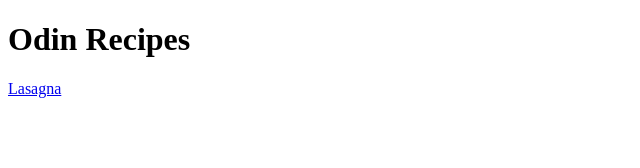
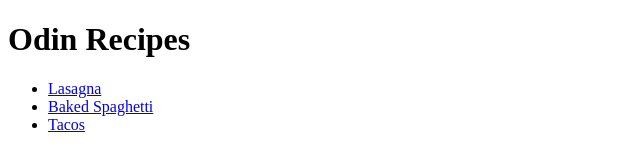
Before and after one commit to jacrid02/odin-recipes, a plain HTML site: page index.html in a window 1280 px wide. Shown: the whole page, without its empty margins (0-640 px from the left). Drawn offline with Linux system fonts and the light colour scheme.

Commit message:
Iteration 4

```diff
--- a/index.html
+++ b/index.html
@@ -7,6 +7,10 @@
     </head>
     <body>
         <h1>Odin Recipes</h1>
-        <a href="./recipes/lasagna.html">Lasagna</a>
+        <ul>
+            <li><a href="./recipes/lasagna.html">Lasagna</a></li>
+            <li><a href="./recipes/bakespaghetti.html">Baked Spaghetti</a></li>
+            <li><a href="./recipes/tacos.html">Tacos</a></li>
+        </ul>
     </body>
 </html>
```
Also changed, not shown: img/bakespaghetti.jpeg (added), img/tacos.jpeg (added).
